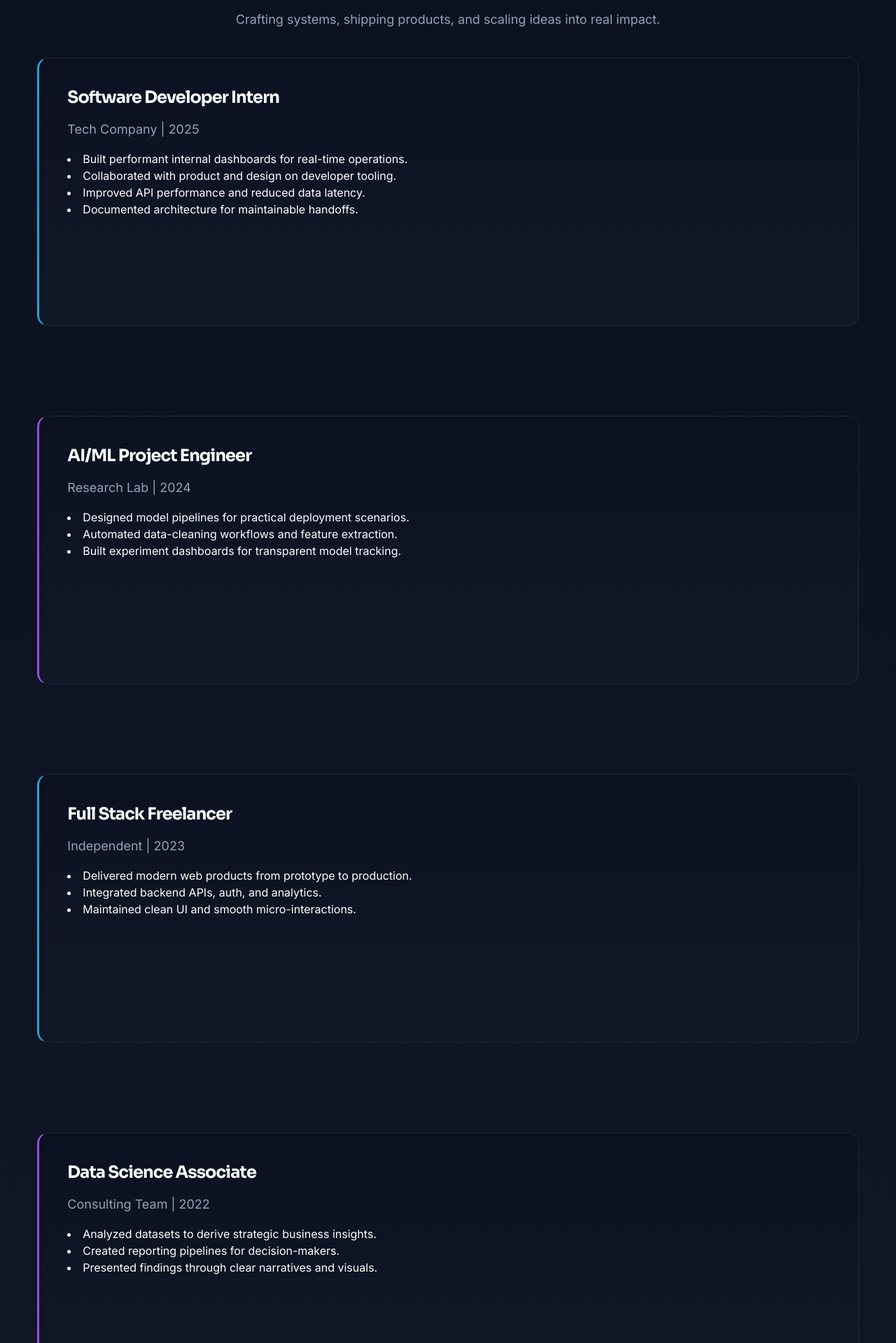
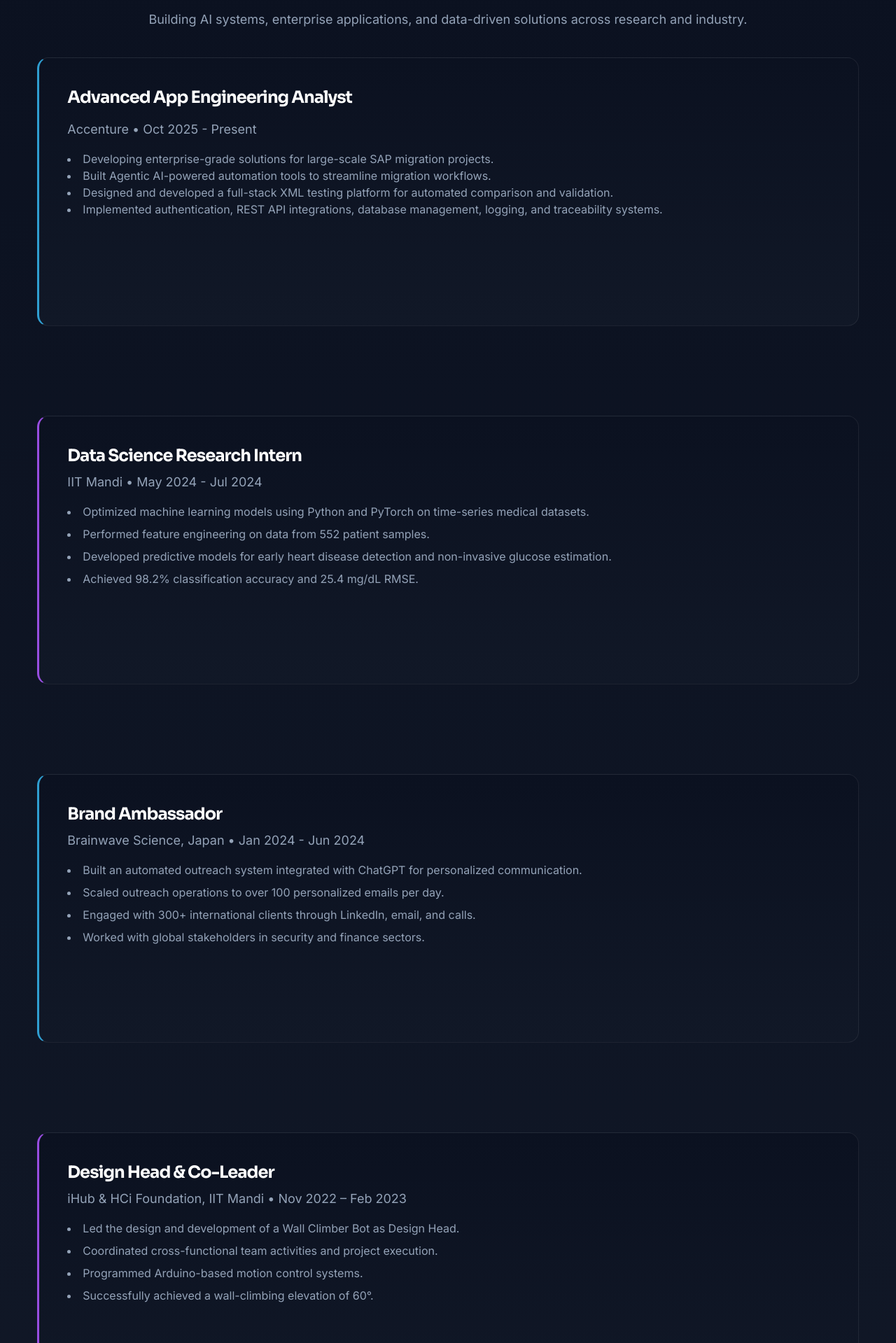
Before and after one commit to RishabhShrival/anime-portfolio, a React (Vite) app: page /app in a window 1280 px wide. Shown: the part 1701-3620 px from the top of the page at 70% size. Built offline with nearby package versions, Linux system fonts and the light colour scheme.

Commit message:
experience updated, overflow in body only

```diff
--- a/src/Pages/Experience.tsx
+++ b/src/Pages/Experience.tsx
@@ -42,53 +42,62 @@
         <div className="sticky h-1/5 w-screen top-20 py-10 text-center z-20">
             <p className="jp-label">経験 • Experience</p>
             <h2 className="text-3xl md:text-4xl font-bold mb-4">Experience Timeline</h2>
-            <p className="text-base md:text-lg text-[var(--text-secondary)]">Crafting systems, shipping products, and scaling ideas into real impact.</p>
+            <p className="text-base md:text-lg text-[var(--text-secondary)]">Building AI systems, enterprise applications, and data-driven solutions across research and industry.</p>
         </div>
         <div className="flex flex-col w-screen justify-center items-center gap-32">
           <div className="card neo-exp-card sticky top-60 w-11/12 h-80 md:h-96 p-10 rounded-2xl overflow-hidden">
-            <h3 className="text-2xl font-bold mb-4">Software Developer Intern</h3>
-            <p className="text-lg text-[var(--text-secondary)]">Tech Company | 2025</p>
+            <h3 className="text-2xl font-bold mb-4">Advanced App Engineering Analyst</h3>
+            <p className="text-lg text-[var(--text-secondary)]">Accenture • Oct 2025 - Present</p>
             <ul className="list-disc list-inside mt-4">
-              <li>Built performant internal dashboards for real-time operations.</li>
-              <li>Collaborated with product and design on developer tooling.</li>
-              <li>Improved API performance and reduced data latency.</li>
-              <li>Documented architecture for maintainable handoffs.</li>
+              <li className="text-[var(--text-secondary)] text-sm md:text-base">Developing enterprise-grade solutions for large-scale SAP migration projects.</li>
+              <li className="text-[var(--text-secondary)] text-sm md:text-base">Built Agentic AI-powered automation tools to streamline migration workflows.</li>
+              <li className="text-[var(--text-secondary)] text-sm md:text-base">Designed and developed a full-stack XML testing platform for automated comparison and validation.</li>
+              <li className="text-[var(--text-secondary)] text-sm md:text-base">Implemented authentication, REST API integrations, database management, logging, and traceability systems.</li>
             </ul>
           </div>
-          <div className="card neo-exp-card sticky top-80 w-11/12 h-80 md:h-96 p-10 rounded-2xl overflow-hidden">
-            <h3 className="text-2xl font-bold mb-4">AI/ML Project Engineer</h3>
-            <p className="text-lg text-[var(--text-secondary)]">Research Lab | 2024</p>
-            <ul className="list-disc list-inside mt-4">
-              <li>Designed model pipelines for practical deployment scenarios.</li>
-              <li>Automated data-cleaning workflows and feature extraction.</li>
-              <li>Built experiment dashboards for transparent model tracking.</li>
+          <div className="card neo-exp-card sticky top-90 w-11/12 h-80 md:h-96 p-10 rounded-2xl overflow-hidden">
+            <h3 className="text-2xl font-bold mb-2">
+              Data Science Research Intern
+            </h3>
+            <p className="text-lg text-[var(--text-secondary)]">
+              IIT Mandi • May 2024 - Jul 2024
+            </p>
+
+            <ul className="list-disc list-inside mt-4 space-y-2">
+              <li className="text-[var(--text-secondary)] text-sm md:text-base">Optimized machine learning models using Python and PyTorch on time-series medical datasets.</li>
+              <li className="text-[var(--text-secondary)] text-sm md:text-base">Performed feature engineering on data from 552 patient samples.</li>
+              <li className="text-[var(--text-secondary)] text-sm md:text-base">Developed predictive models for early heart disease detection and non-invasive glucose estimation.</li>
+              <li className="text-[var(--text-secondary)] text-sm md:text-base">Achieved 98.2% classification accuracy and 25.4 mg/dL RMSE.</li>
             </ul>
           </div>
-          <div className="card neo-exp-card sticky top-100 w-11/12 h-80 md:h-96 p-10 rounded-2xl overflow-hidden">
-            <h3 className="text-2xl font-bold mb-4">Full Stack Freelancer</h3>
-            <p className="text-lg text-[var(--text-secondary)]">Independent | 2023</p>
-            <ul className="list-disc list-inside mt-4">
-              <li>Delivered modern web products from prototype to production.</li>
-              <li>Integrated backend APIs, auth, and analytics.</li>
-              <li>Maintained clean UI and smooth micro-interactions.</li>
-            </ul>
-          </div>
-          <div className="card neo-exp-card sticky top-120 w-11/12 h-80 md:h-96 p-10 rounded-2xl overflow-hidden">
-            <h3 className="text-2xl font-bold mb-4">Data Science Associate</h3>
-            <p className="text-lg text-[var(--text-secondary)]">Consulting Team | 2022</p>
-            <ul className="list-disc list-inside mt-4">
-              <li>Analyzed datasets to derive strategic business insights.</li>
-              <li>Created reporting pipelines for decision-makers.</li>
-              <li>Presented findings through clear narratives and visuals.</li>
+          <div className="card neo-exp-card sticky top-110 w-11/12 h-80 md:h-96 p-10 rounded-2xl overflow-hidden">
+            <h3 className="text-2xl font-bold mb-2">
+              Brand Ambassador
+            </h3>
+            <p className="text-lg text-[var(--text-secondary)]">
+              Brainwave Science, Japan • Jan 2024 - Jun 2024
+            </p>
+
+            <ul className="list-disc list-inside mt-4 space-y-2">
+              <li className="text-[var(--text-secondary)] text-sm md:text-base">Built an automated outreach system integrated with ChatGPT for personalized communication.</li>
+              <li className="text-[var(--text-secondary)] text-sm md:text-base">Scaled outreach operations to over 100 personalized emails per day.</li>
+              <li className="text-[var(--text-secondary)] text-sm md:text-base">Engaged with 300+ international clients through LinkedIn, email, and calls.</li>
+              <li className="text-[var(--text-secondary)] text-sm md:text-base">Worked with global stakeholders in security and finance sectors.</li>
             </ul>
           </div>
           <div className="card neo-exp-card sticky top-140 w-11/12 h-80 md:h-96 p-10 rounded-2xl overflow-hidden">
-            <h3 className="text-2xl font-bold mb-4">Open Source Contributor</h3>
-            <p className="text-lg text-[var(--text-secondary)]">Global Community | Ongoing</p>
-            <ul className="list-disc list-inside mt-4">
-              <li>Contributed fixes and enhancements to community projects.</li>
-              <li>Reviewed code for quality and long-term maintainability.</li>
-              <li>Collaborated across asynchronous teams worldwide.</li>
+            <h3 className="text-2xl font-bold mb-2">
+              Design Head & Co-Leader
+            </h3>
+            <p className="text-lg text-[var(--text-secondary)]">
+              iHub & HCi Foundation, IIT Mandi • Nov 2022 – Feb 2023
+            </p>
+
+            <ul className="list-disc list-inside mt-4 space-y-2">
+              <li className="text-[var(--text-secondary)] text-sm md:text-base">Led the design and development of a Wall Climber Bot as Design Head.</li>
+              <li className="text-[var(--text-secondary)] text-sm md:text-base">Coordinated cross-functional team activities and project execution.</li>
+              <li className="text-[var(--text-secondary)] text-sm md:text-base">Programmed Arduino-based motion control systems.</li>
+              <li className="text-[var(--text-secondary)] text-sm md:text-base">Successfully achieved a wall-climbing elevation of 60°.</li>
             </ul>
           </div>
           <div className="card neo-exp-card sticky top-140 w-11/12 h-20 p-10 rounded-2xl overflow-hidden opacity-0">
--- a/src/index.css
+++ b/src/index.css
@@ -40,8 +40,12 @@
   min-height: 100vh;
   margin: 0;
   scrollbar-width: none;
-  overflow-x: hidden;
   /* cursor: none; */
+}
+
+html,
+body {
+  overflow-x: clip;
 }
 
 body::-webkit-scrollbar {
```
